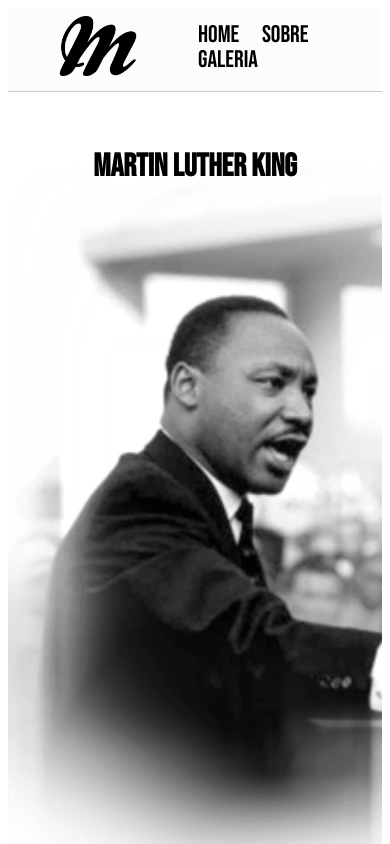
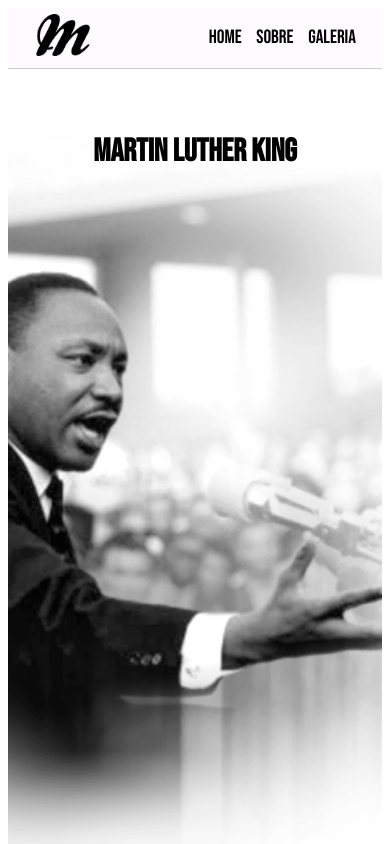
Before and after one commit to CarlosVinicius3258/mlkTributePage, a plain HTML site: page index.html in a window 390 px wide. Shown: the top 844 px of the page. Drawn offline with Linux system fonts and the light colour scheme.

Commit message:
add: reponsividade para imagem de fundo e menu

```diff
--- a/styles/responsive.css
+++ b/styles/responsive.css
@@ -4,14 +4,52 @@
     }
 }
 
-@media (max-width :500px) {
+@media (max-width :450px) {
     header{
         background-image: url("../assets/header-img-500.png");
     }
 }
+@media (max-width :450px) {
+    .menu ul li a{
+        font-size: 1.2em;
+        margin: 3px;
+        padding: 3px;
+    }
+    .menu{
+        margin-right: 20px;
+
+    }
+    .logo{
+        margin-left: 20px;
+    }
+    .logo img{
+        width: 70px;
+    }
+
+
+}
+@media (max-width :330px) {
+    .menu ul li a{
+        font-size: 1em;
+        margin: 3px;
+        padding: 3px;
+    }
+    .menu{
+        margin-right: 20px;
+
+    }
+    .logo{
+        margin-left: 20px;
+    }
+    .logo img{
+        width: 70px;
+    }
+
+
+}
 
 @media (max-width :400px) {
     header{
-        background-image: url("../assets/header-img-400.png");
+
     }
 }
--- a/styles/style.css
+++ b/styles/style.css
@@ -3,13 +3,18 @@ html{
 
     padding: 0;
     margin: 0;
-    line-height: 1.4em;;
+    line-height: 1.2em;;
     width: 100%;
     height: 100%;
+}
+html a{
+    text-decoration: none;
+    color: rgb(80, 80, 80);
 }
 h1,h2,h3{
     margin: 2em;
     text-align: center;
+    line-height: 1.2em;
 }
 
 #nav{
@@ -59,9 +64,10 @@ h1,h2,h3{
 }
 
 header{
-    position: relative;
     background-image: url("../assets/header-img.png");
     background-size: cover;
+    background-position: center;
+    background-repeat: no-repeat;
     width: 100%;
     height: 800px;
     text-align: center;
@@ -125,7 +131,7 @@ footer{
     flex-direction: column;
     justify-content: center;
     align-items: center;
-    min-height: 150px;
+    min-height: 100px;
     background-color:rgb(141, 141, 141);
     color: #fff;
     font-size: 1em;
```
